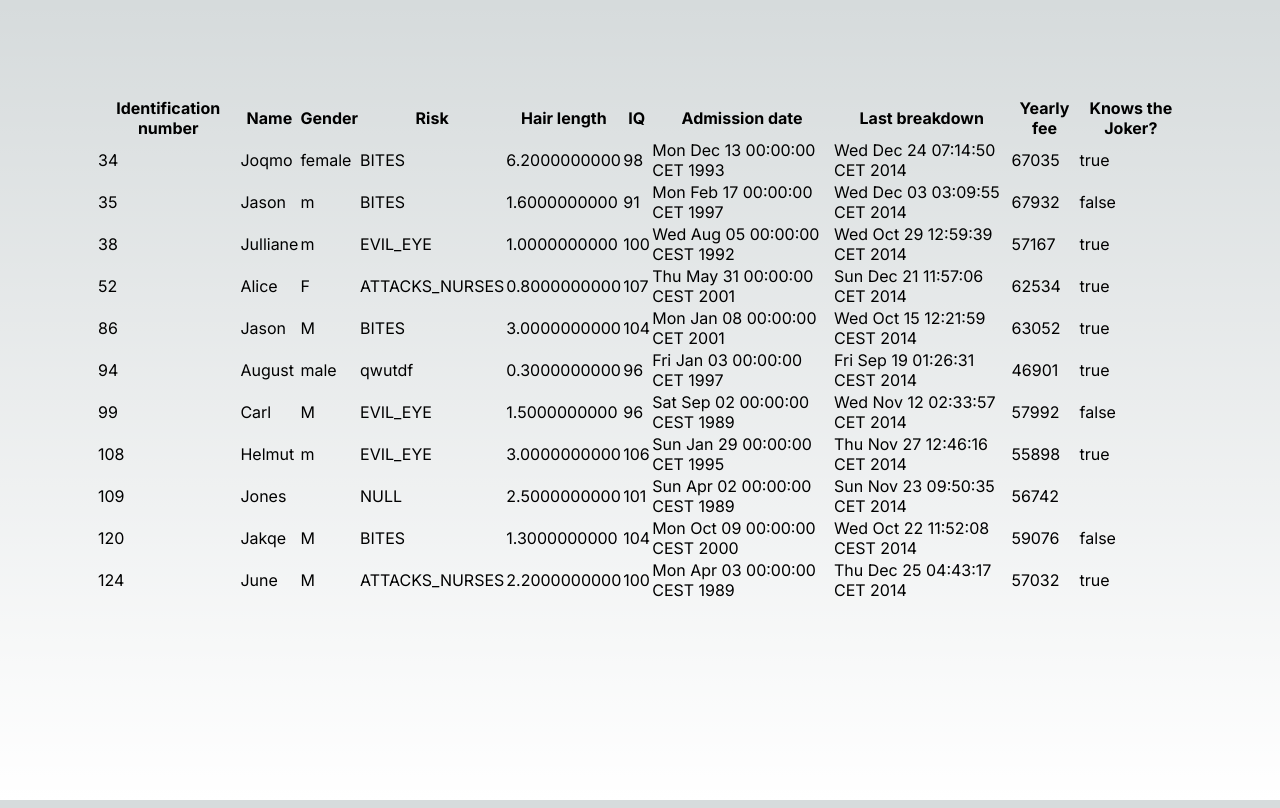
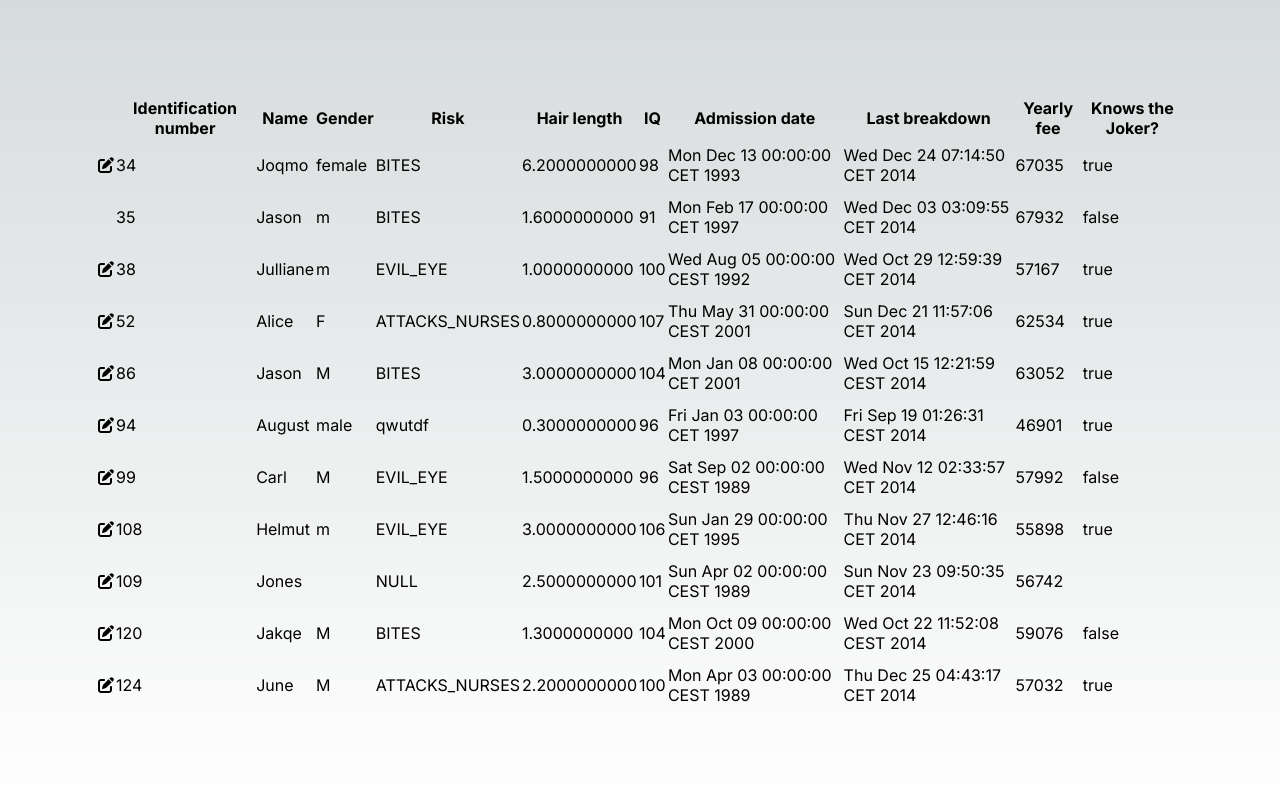
Before and after one commit to caioluciofc/json-data-viewer, a Next.js app: page / in a window 1280 px wide. Built offline with nearby package versions, Linux system fonts and the light colour scheme.

Commit message:
Build table functionality to visualize children

```diff
--- a/components/table/header.tsx
+++ b/components/table/header.tsx
@@ -12,6 +12,7 @@ export function TableHeader({ jsonData } : Props) {
     return (
         <thead>
         <tr>
+          <th></th>
             {tableColumns.map((value, index) => (
               <th key={index}>{value}</th>
             ))}
--- a/components/table/row.tsx
+++ b/components/table/row.tsx
@@ -3,16 +3,46 @@
 import { useState } from 'react';
 import { JsonData } from '@/src/models';
 import { useAppContext } from '@/src/app.provider';
+import { IconPencil } from '@/design_system';
+import { Table } from '..';
 
 export function Row({ item } : { item : JsonData }) {
+    const [selected, setSelected] = useState(false);
+
     const _columns = Object.keys(item.data)
     const _hasKids = Object.keys(item.kids ?? []).length > 0 ? true : false;
+    const _kids = item.kids ? Object.values(item.kids)[0]?.records : [];
+
+    function handleClick() {
+      setSelected((selected) => !selected);
+    }
 
     return (
-        <tr>
-        {_columns.map((column) => (
-          <td>{item.data[column]}</td>
-        ))}
-      </tr>
+      <>
+        <tr style={{height : 50}}>
+
+        <td>
+          {_hasKids && (
+            <div
+            onClick={() => handleClick()}>
+              { <IconPencil /> }
+            </div>
+          )}
+        </td>
+          {_columns.map((column) => (
+            <td>{item.data[column]}</td>
+          ))}
+        </tr>
+        {selected && _hasKids && (
+          <tr>
+            <td></td>
+            <td>
+              <div>
+                <Table jsonData={_kids} />
+              </div>
+            </td>
+          </tr>
+        )}
+      </>
     )
 }
```
